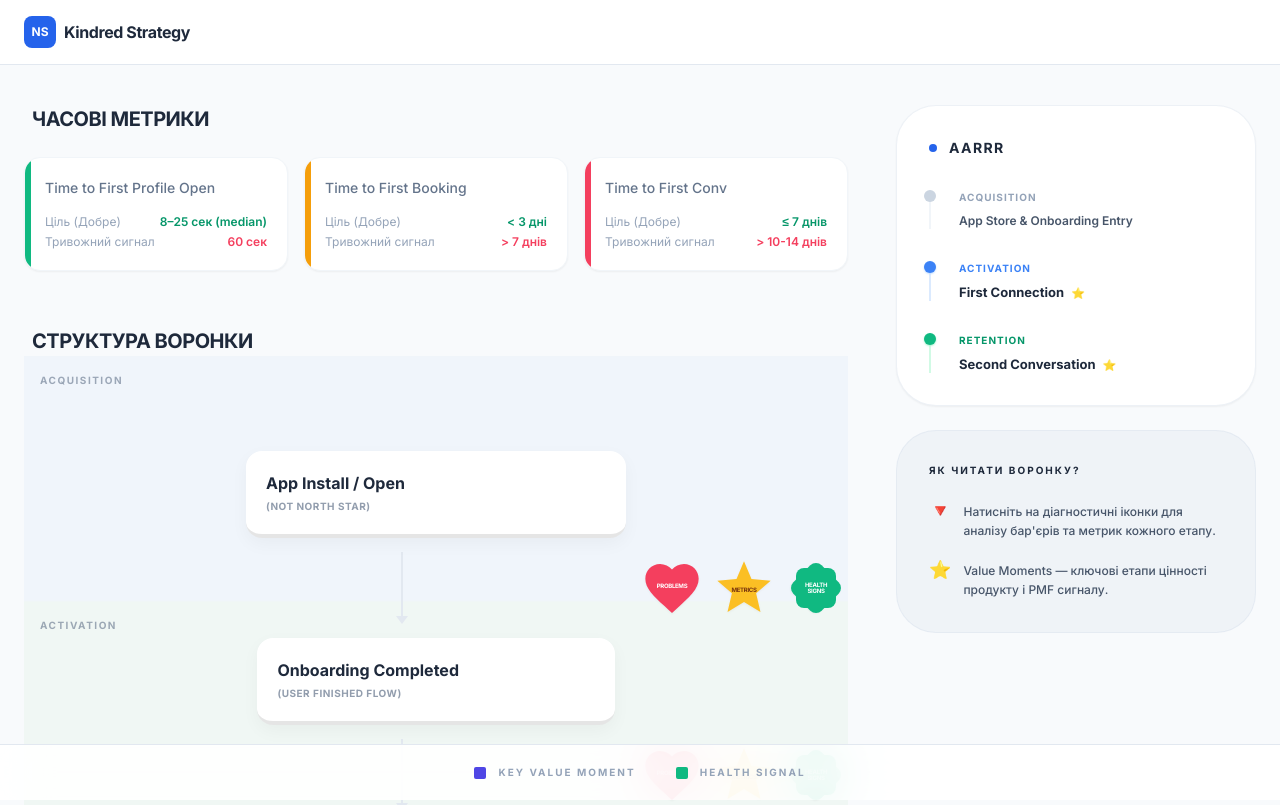
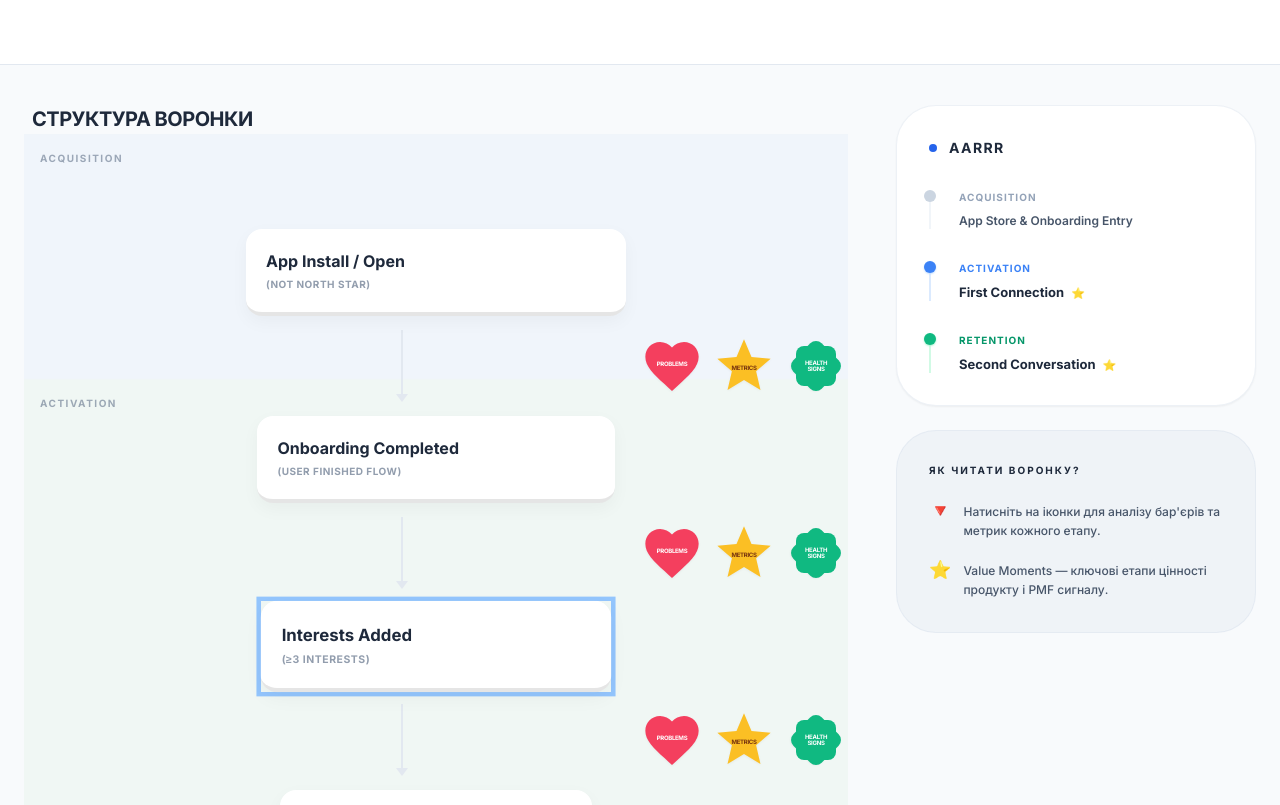
Before and after one commit to indigomarfa/Kindred-, a React (Vite) app: page / in a window 1280 px wide. Shown: the top 805 px of the page. Built offline with nearby package versions, Linux system fonts and the light colour scheme.

Commit message:
refactor: Remove unused diagnostic indicator and header elements
The pulsing diagnostic indicator in the FunnelChart component was removed. Additionally, the application header, including the logo and company name, has been removed from App.tsx. This cleans up the UI by removing extraneous elements.

```diff
--- a/App.tsx
+++ b/App.tsx
@@ -1,24 +1,17 @@
 
 import React, { useState } from 'react';
 import { FunnelChart } from './components/FunnelChart';
-import { MetricsGrid } from './components/MetricsGrid';
-import { FUNNEL_DATA, TIME_METRICS } from './constants';
-import { FunnelStep } from './types';
+import { FUNNEL_DATA } from './constants';
 
 const App: React.FC = () => {
   const [selectedId, setSelectedId] = useState<string | undefined>(FUNNEL_DATA[2].id);
 
   return (
-    <div className="min-h-screen pb-20 bg-slate-50">
+    <div className="min-h-screen bg-slate-50">
       {/* Header */}
       <header className="bg-white border-b border-slate-200 sticky top-0 z-50">
         <div className="max-w-7xl mx-auto px-6 h-16 flex items-center justify-between">
-          <div className="flex items-center space-x-2">
-            <div className="w-8 h-8 bg-blue-600 rounded-lg flex items-center justify-center">
-              <span className="text-white font-bold text-xs">NS</span>
-            </div>
-            <span className="font-bold text-slate-800 tracking-tight">Kindred Strategy</span>
-          </div>
+          {/* Logo and title removed as per request */}
         </div>
       </header>
 
@@ -28,15 +21,6 @@ const App: React.FC = () => {
 
           {/* 🎯 FUNNEL AREA */}
           <div className="relative">
-            <section className="mb-14">
-              <div className="flex items-center justify-between mb-6 px-2">
-                <h2 className="text-xl font-bold text-slate-800 uppercase tracking-tight">
-                   Часові Метрики
-                </h2>
-              </div>
-              <MetricsGrid metrics={TIME_METRICS} />
-            </section>
-
             <section className="relative">
               <div className="flex items-center justify-between mb-8 px-2">
                 <h2 className="text-xl font-bold text-slate-800 uppercase tracking-tight">
@@ -95,7 +79,7 @@ const App: React.FC = () => {
                 <div className="space-y-5">
                   <div className="flex items-start">
                     <span className="text-rose-500 mr-3 text-lg leading-none">🔻</span>
-                    <p className="text-xs text-slate-600 font-medium leading-relaxed">Натисніть на діагностичні іконки для аналізу бар'єрів та метрик кожного етапу.</p>
+                    <p className="text-xs text-slate-600 font-medium leading-relaxed">Натисніть на іконки для аналізу бар'єрів та метрик кожного етапу.</p>
                   </div>
                   <div className="flex items-start">
                     <span className="text-indigo-600 mr-3 text-lg leading-none">⭐</span>
@@ -107,14 +91,6 @@ const App: React.FC = () => {
           </div>
         </div>
       </main>
-
-      {/* Persistent Legend */}
-      <footer className="fixed bottom-0 left-0 right-0 bg-white/90 backdrop-blur-xl border-t border-slate-200 py-5 px-6 z-50">
-         <div className="max-w-7xl mx-auto flex flex-wrap gap-10 items-center justify-center text-[10px] font-black text-slate-400 uppercase tracking-[0.2em]">
-            <div className="flex items-center"><div className="w-3 h-3 bg-indigo-600 rounded-sm mr-3"></div> KEY VALUE MOMENT</div>
-            <div className="flex items-center"><div className="w-3 h-3 bg-emerald-500 rounded-sm mr-3"></div> HEALTH SIGNAL</div>
-         </div>
-      </footer>
     </div>
   );
 };
--- a/components/FunnelChart.tsx
+++ b/components/FunnelChart.tsx
@@ -96,9 +96,6 @@ export const FunnelChart: React.FC<Props> = ({ steps, onStepClick, activeId }) =
                   </p>
                 )}
               </div>
-              {step.diagnosticColor && (
-                <div className={`absolute -right-2 top-1/2 -translate-y-1/2 w-4 h-4 rounded-full border-2 border-white shadow-sm animate-pulse ${step.diagnosticColor}`} />
-              )}
             </button>
           </div>
           <div className="flex justify-start" />
```
